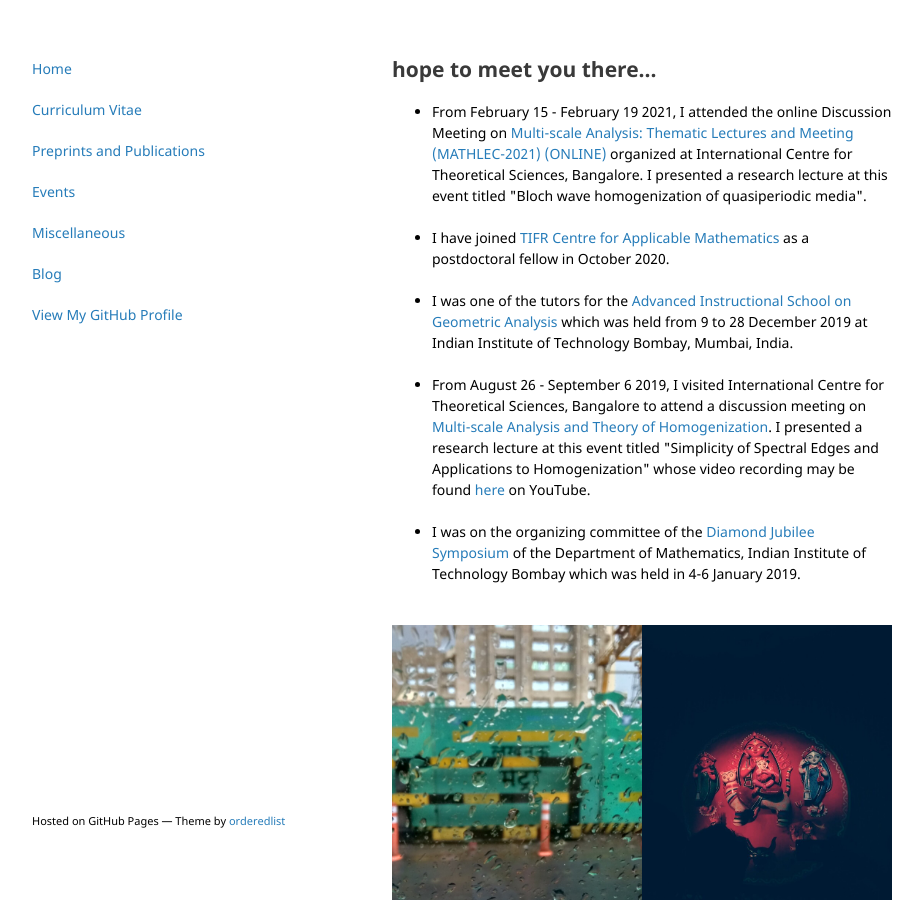
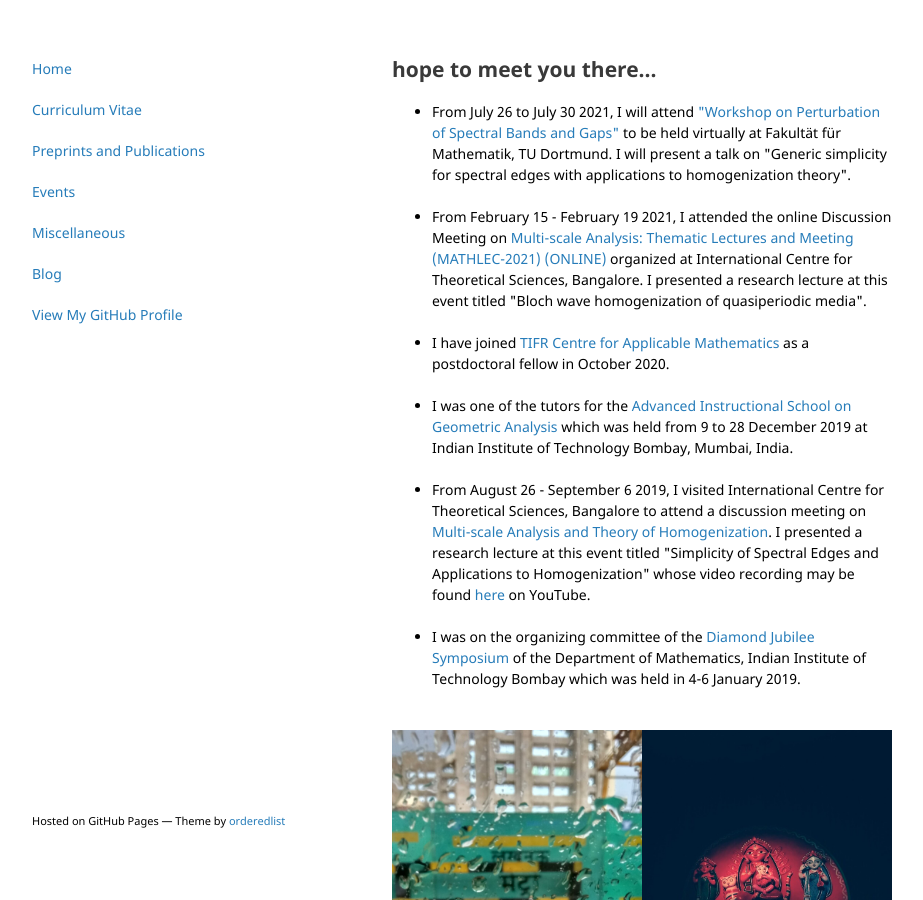
Before and after one commit to vivektewary/vivektewary.github.io, a Jekyll site: the page built from activities.html, in a window 1280 px wide and 900 px high. Shown: the whole window, without its empty margins (178-1101 px from the left). Built offline with Jekyll 4.4.1, drawn with Linux system fonts in a browser that asks for light colours.

Commit message:
Update activities.html

```diff
--- a/activities.html
+++ b/activities.html
@@ -6,6 +6,8 @@ title: Home
 
 <p>
 <ul>
+<li>From July 26 to July 30 2021, I will attend <a href="https://www.mathematik.tu-dortmund.de/lsix/events/WPSG21/index.php" target="_blank">"Workshop on Perturbation of Spectral Bands and Gaps"</a> to be held virtually at Fakultät für Mathematik, TU Dortmund. I will present a talk on "Generic simplicity for spectral edges with applications to homogenization theory".</li>
+<br>
 <li>From February 15 - February 19 2021, I attended the online Discussion Meeting on <a href="https://www.icts.res.in/discussion-meeting/MATHLEC2021" target="_blank">Multi-scale Analysis: Thematic Lectures and Meeting
 (MATHLEC-2021) (ONLINE)</a> organized at International Centre for Theoretical Sciences, Bangalore. I presented a research lecture at this event titled "Bloch wave homogenization of quasiperiodic media".</li>
 <br>
```
